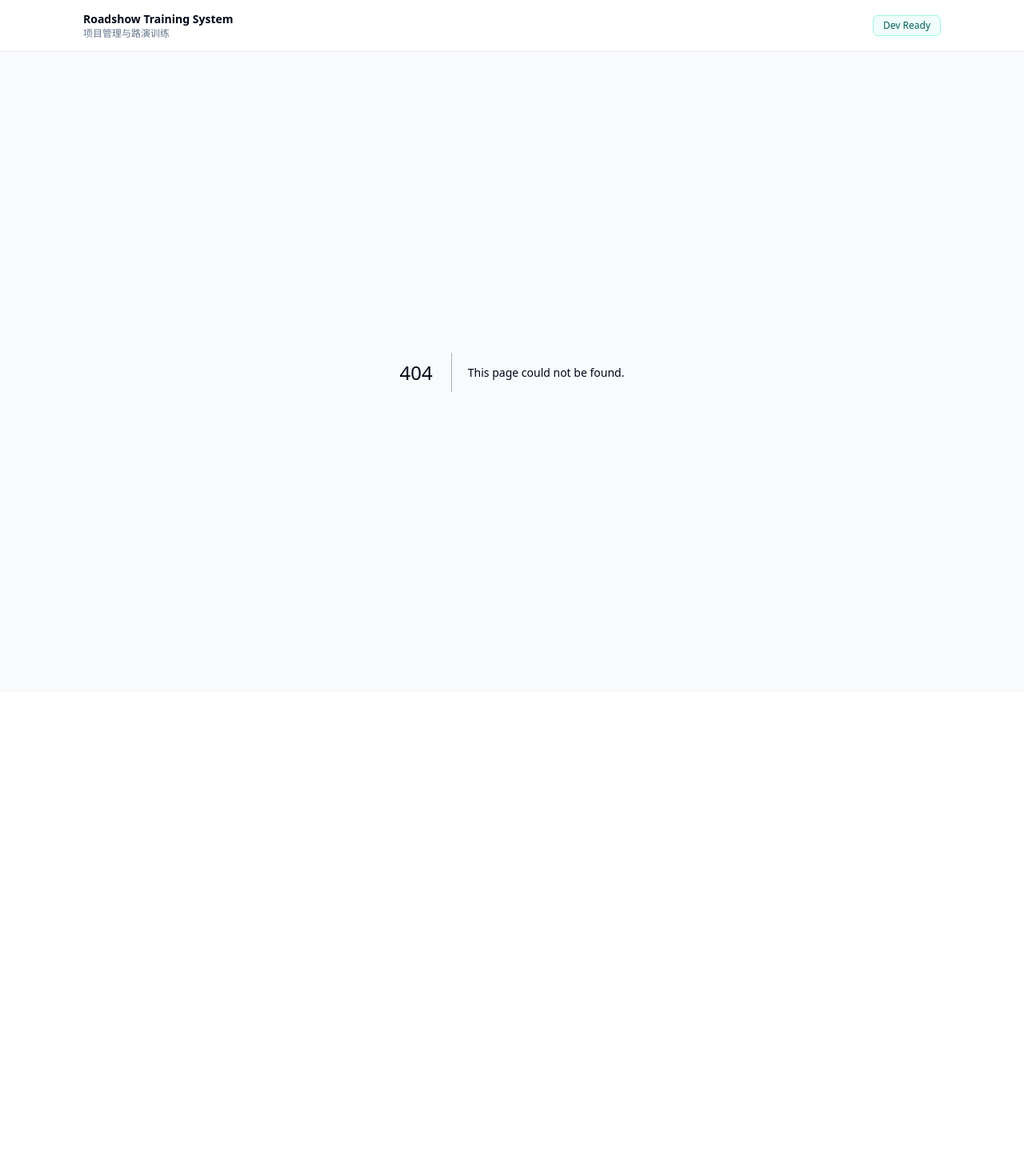
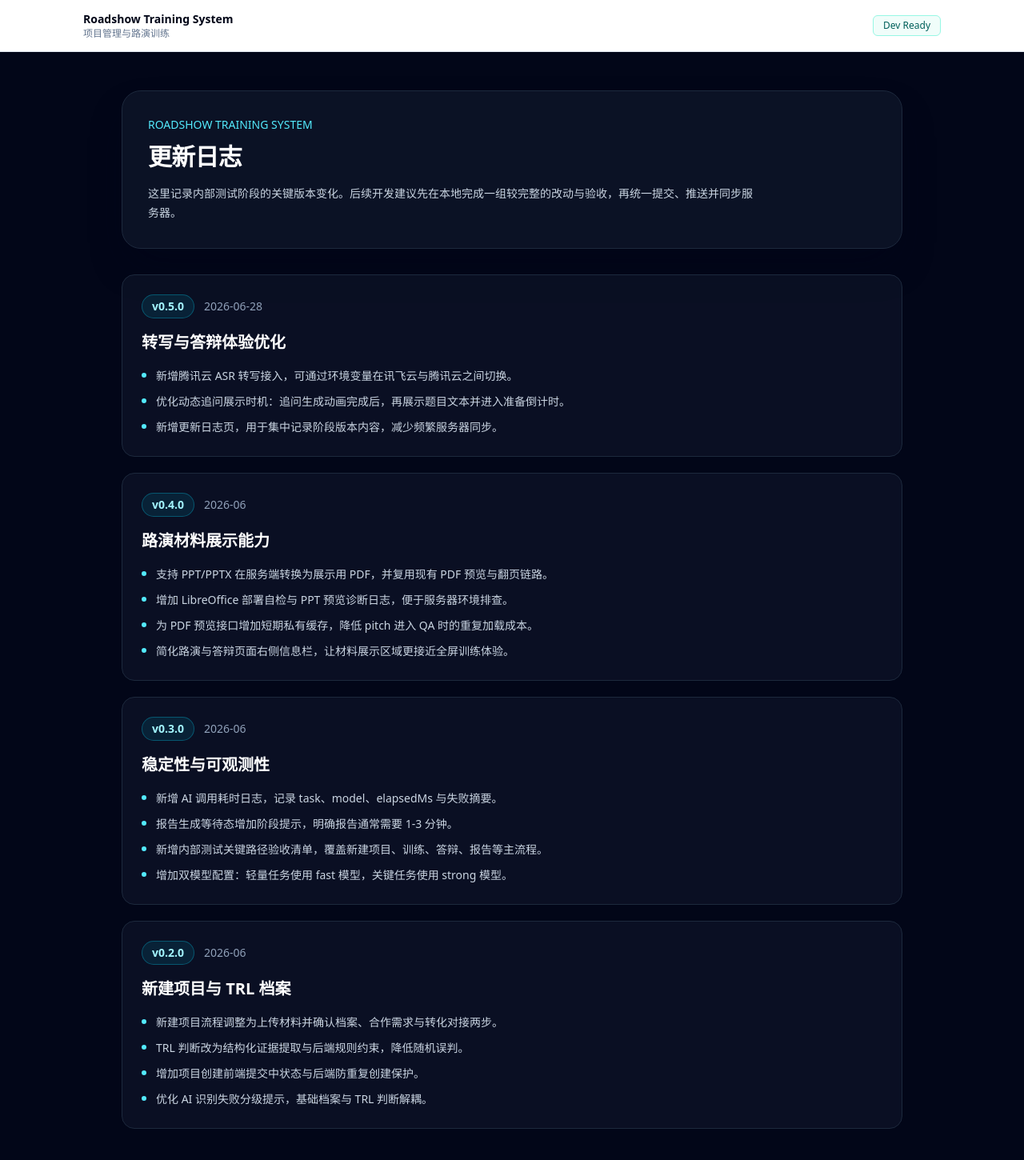
Before and after one commit to MarquezWang/roadshow-training-system, a Next.js app: page /changelog in a window 1280 px wide. Before the commit this address had no page. Shown: the top 1450 px of the page at 80% size. Before the commit the page ends 865 px from the top, so only its background shows below. Built offline with nearby package versions, Linux system fonts and the light colour scheme.

Commit message:
chore: add changelog and refine followup display

```diff
--- /dev/null
+++ b/app/changelog/page.tsx
@@ -0,0 +1,86 @@
+const changelogItems = [
+  {
+    version: "v0.5.0",
+    date: "2026-06-28",
+    title: "转写与答辩体验优化",
+    items: [
+      "新增腾讯云 ASR 转写接入，可通过环境变量在讯飞云与腾讯云之间切换。",
+      "优化动态追问展示时机：追问生成动画完成后，再展示题目文本并进入准备倒计时。",
+      "新增更新日志页，用于集中记录阶段版本内容，减少频繁服务器同步。",
+    ],
+  },
+  {
+    version: "v0.4.0",
+    date: "2026-06",
+    title: "路演材料展示能力",
+    items: [
+      "支持 PPT/PPTX 在服务端转换为展示用 PDF，并复用现有 PDF 预览与翻页链路。",
+      "增加 LibreOffice 部署自检与 PPT 预览诊断日志，便于服务器环境排查。",
+      "为 PDF 预览接口增加短期私有缓存，降低 pitch 进入 QA 时的重复加载成本。",
+      "简化路演与答辩页面右侧信息栏，让材料展示区域更接近全屏训练体验。",
+    ],
+  },
+  {
+    version: "v0.3.0",
+    date: "2026-06",
+    title: "稳定性与可观测性",
+    items: [
+      "新增 AI 调用耗时日志，记录 task、model、elapsedMs 与失败摘要。",
+      "报告生成等待态增加阶段提示，明确报告通常需要 1-3 分钟。",
+      "新增内部测试关键路径验收清单，覆盖新建项目、训练、答辩、报告等主流程。",
+      "增加双模型配置：轻量任务使用 fast 模型，关键任务使用 strong 模型。",
+    ],
+  },
+  {
+    version: "v0.2.0",
+    date: "2026-06",
+    title: "新建项目与 TRL 档案",
+    items: [
+      "新建项目流程调整为上传材料并确认档案、合作需求与转化对接两步。",
+      "TRL 判断改为结构化证据提取与后端规则约束，降低随机误判。",
+      "增加项目创建前端提交中状态与后端防重复创建保护。",
+      "优化 AI 识别失败分级提示，基础档案与 TRL 判断解耦。",
+    ],
+  },
+];
+
+export default function ChangelogPage() {
+  return (
+    <main className="min-h-screen bg-slate-950 text-slate-100">
+      <section className="mx-auto flex w-full max-w-5xl flex-col gap-8 px-6 py-12">
+        <div className="rounded-3xl border border-slate-800 bg-slate-900/70 p-8 shadow-2xl shadow-slate-950/40">
+          <p className="text-sm font-medium text-cyan-300">ROADSHOW TRAINING SYSTEM</p>
+          <h1 className="mt-3 text-3xl font-semibold tracking-tight text-white">更新日志</h1>
+          <p className="mt-4 max-w-3xl text-sm leading-6 text-slate-300">
+            这里记录内部测试阶段的关键版本变化。后续开发建议先在本地完成一组较完整的改动与验收，再统一提交、推送并同步服务器。
+          </p>
+        </div>
+
+        <div className="space-y-5">
+          {changelogItems.map((item) => (
+            <article
+              key={item.version}
+              className="rounded-2xl border border-slate-800 bg-slate-900/60 p-6"
+            >
+              <div className="flex flex-wrap items-center gap-3">
+                <span className="rounded-full border border-cyan-400/30 bg-cyan-400/10 px-3 py-1 text-sm font-semibold text-cyan-200">
+                  {item.version}
+                </span>
+                <span className="text-sm text-slate-400">{item.date}</span>
+              </div>
+              <h2 className="mt-4 text-xl font-semibold text-white">{item.title}</h2>
+              <ul className="mt-4 space-y-2 text-sm leading-6 text-slate-300">
+                {item.items.map((change) => (
+                  <li key={change} className="flex gap-3">
+                    <span className="mt-2 h-1.5 w-1.5 shrink-0 rounded-full bg-cyan-300" />
+                    <span>{change}</span>
+                  </li>
+                ))}
+              </ul>
+            </article>
+          ))}
+        </div>
+      </section>
+    </main>
+  );
+}
--- a/app/training/[sessionId]/qa/training-qa-client.tsx
+++ b/app/training/[sessionId]/qa/training-qa-client.tsx
@@ -1191,15 +1191,8 @@ const beginJudgeQuestion = useCallback(
       clearDynamicFollowupIntroTimer();
       clearSpeechTimer();
       clearCountdownTimer();
-      const speechRunId = speechRunIdRef.current + 1;
-      speechRunIdRef.current = speechRunId;
       window.speechSynthesis?.cancel();
       hasMoveOnRef.current = false;
-      setQuestionTextDialog({
-        question,
-        mode: "reading",
-      });
-      setCurrentQuestionIndex(questionIndex);
       setMessage("");
       setQaRecordingMessage("");
 
@@ -1209,6 +1202,7 @@ const beginJudgeQuestion = useCallback(
       ) {
         dynamicFollowupIntroShownQuestionIdsRef.current.add(question.id);
         setQaPhase("ASKING");
+        setQuestionTextDialog(null);
         setDynamicFollowupIntroQuestion(question);
         dynamicFollowupIntroTimerRef.current = window.setTimeout(() => {
           dynamicFollowupIntroTimerRef.current = null;
@@ -1218,6 +1212,13 @@ const beginJudgeQuestion = useCallback(
         return;
       }
 
+      const speechRunId = speechRunIdRef.current + 1;
+      speechRunIdRef.current = speechRunId;
+      setQuestionTextDialog({
+        question,
+        mode: "reading",
+      });
+      setCurrentQuestionIndex(questionIndex);
       setDynamicFollowupIntroQuestion(null);
       setQaPhase("ASKING");
 
```
